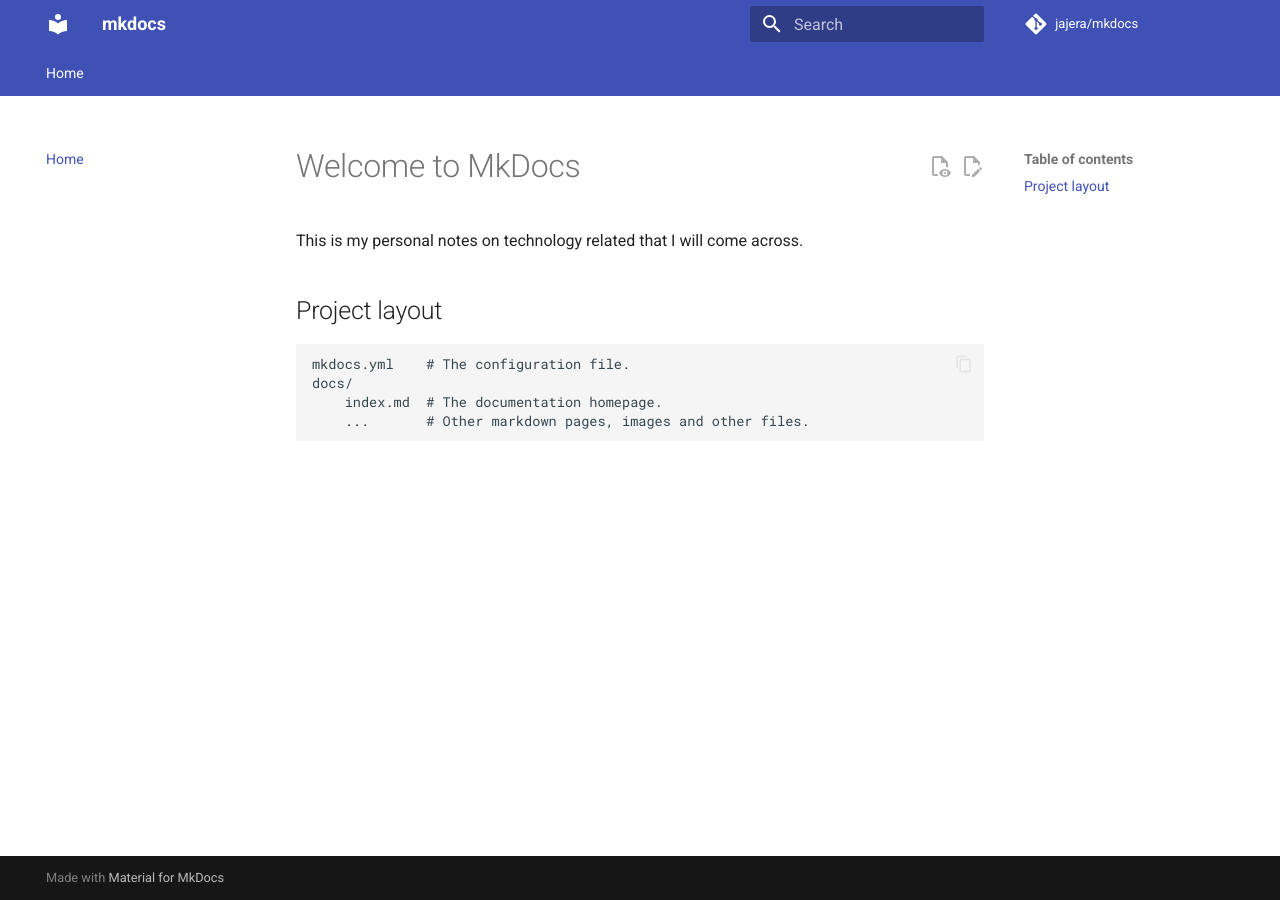
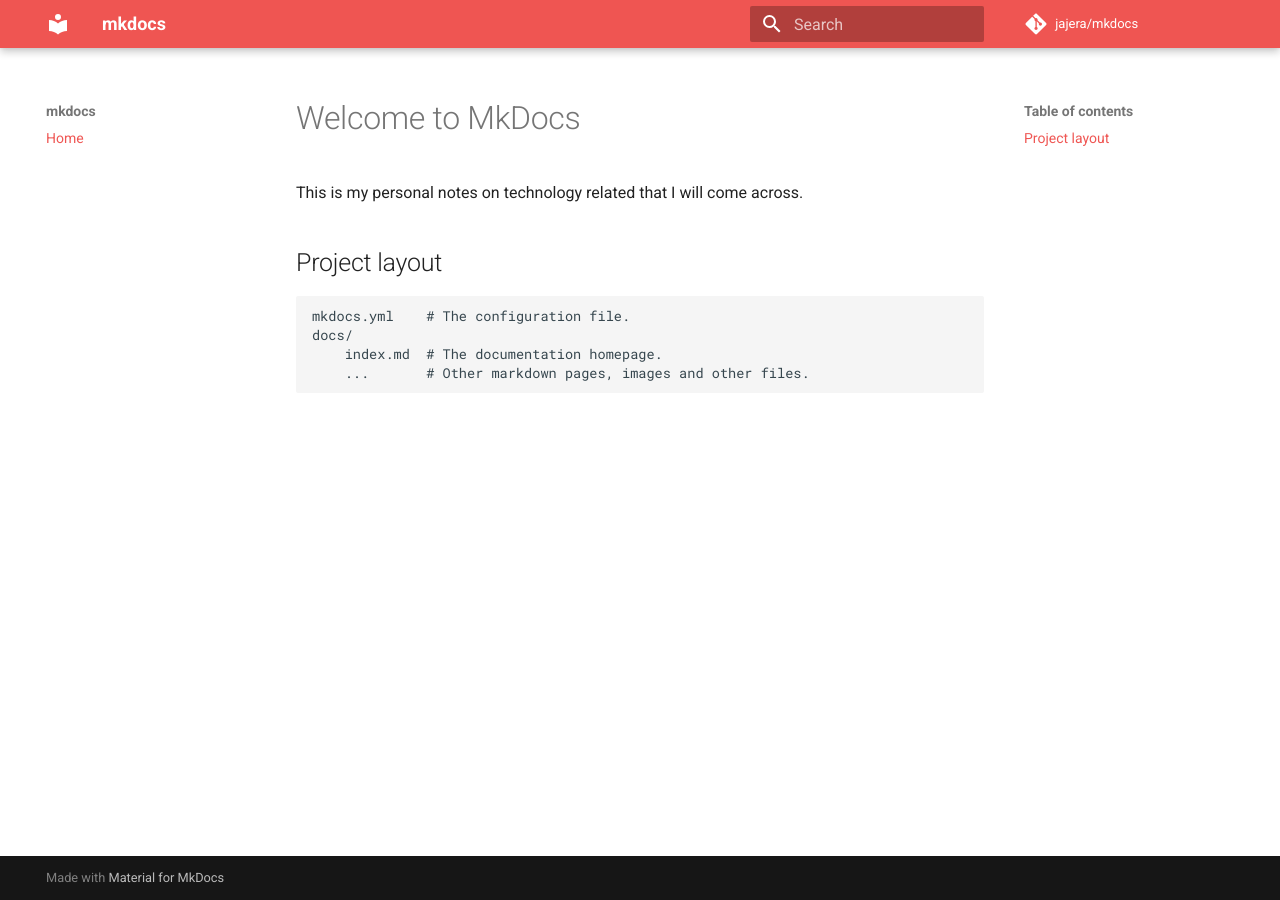
Before and after one commit to jajera/mkdocs, an MkDocs documentation site: the page built from docs/index.md, in a window 1280 px wide. Built offline with MkDocs 1.6.1 and Material for MkDocs 9.7.7, drawn with Linux system fonts in a browser that asks for light colours; comment, search, counter and statistics services are not loaded.

Commit message:
initial commit
upload files

```diff
--- a/mkdocs.yml
+++ b/mkdocs.yml
@@ -9,78 +9,29 @@
 
 theme:
   name: material
-  features:
-    - announce.dismiss
-    - content.action.edit
-    - content.action.view
-    - content.code.annotate
-    - content.code.copy
-    # - content.code.select
-    # - content.tabs.link
-    - content.tooltips
-    # - header.autohide
-    # - navigation.expand
-    - navigation.footer
-    - navigation.indexes
-    # - navigation.instant
-    # - navigation.prune
-    - navigation.sections
-    - navigation.tabs
-    # - navigation.tabs.sticky
-    - navigation.top
-    - navigation.tracking
-    - search.highlight
-    - search.share
-    - search.suggest
-    - toc.follow
-    # - toc.integrate
+  palette:
+      primary: 'red'
+      accent: 'red'
 
 markdown_extensions:
-  - abbr
+  - toc:
+      baselevel: 2
+      permalink: true
   - admonition
-  - attr_list
-  - def_list
   - footnotes
-  - md_in_html
-  - toc:
-      permalink: true
-  - pymdownx.arithmatex:
-      generic: true
-  - pymdownx.betterem:
-      smart_enable: all
-  - pymdownx.caret
+  - pymdownx.critic
+  - pymdownx.inlinehilite
+  - pymdownx.magiclink
+  - pymdownx.mark
   - pymdownx.details
-  - pymdownx.emoji:
-      emoji_generator: !!python/name:materialx.emoji.to_svg
-      emoji_index: !!python/name:materialx.emoji.twemoji
-  - pymdownx.highlight:
-      anchor_linenums: true
-      line_spans: __span
-      pygments_lang_class: true
-  - pymdownx.inlinehilite
-  - pymdownx.keys
-  - pymdownx.magiclink:
-      repo_url_shorthand: true
-      user: squidfunk
-      repo: mkdocs-material
-  - pymdownx.mark
-  - pymdownx.smartsymbols
-  - pymdownx.superfences:
-      custom_fences:
-        - name: mermaid
-          class: mermaid
-          format: !!python/name:pymdownx.superfences.fence_code_format
-  - pymdownx.tabbed:
-      alternate_style: true
   - pymdownx.tasklist:
       custom_checkbox: true
   - pymdownx.tilde
-
 markdown_extensions:
-  - pymdownx.details
-  - pymdownx.superfences
-  - pymdownx.tabbed:
-      alternate_style: true
+- pymdownx.details
+- pymdownx.superfences
+- pymdownx.tabbed:
+    alternate_style: true
 
 # extra_css:
 #   - css/neoteroi-mkdocs.css
@@ -93,3 +44,9 @@
   - git-revision-date-localized:
       fallback_to_build_date: true
   - include_dir_to_nav
+  - pdf-export:
+      combined: true
+      enabled_if_env: ENABLE_PDF_EXPORT
+  - awesome-pages:
+      collapse_single_pages: true
+      strict: false
```
